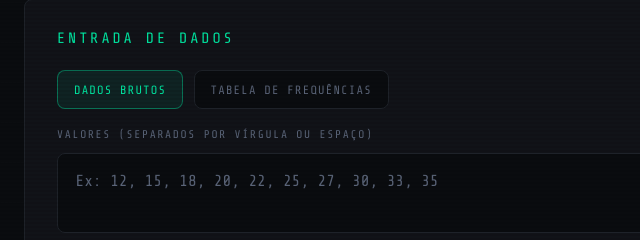
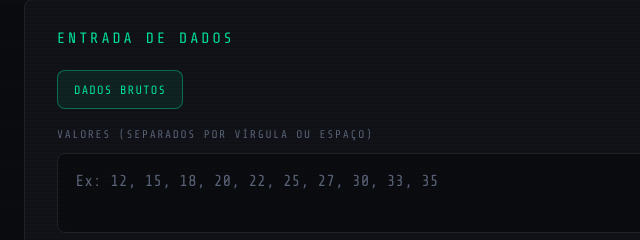
Before and after one commit to guxta18-rgb/Calculadora-de-Estatistica-2, a plain HTML site: page index.html in a window 1280 px wide. Shown: the part 244-484 px from the top of the page, 0-640 px from the left. Drawn offline with nearby package versions, Linux system fonts and the light colour scheme.

Commit message:
Update index.html

```diff
--- a/index.html
+++ b/index.html
@@ -808,7 +808,7 @@
 
       <div class="tabs">
         <button id="tab-brutos" class="tab-btn ativo" onclick="UI.alternarAba('brutos')">Dados Brutos</button>
-        <button id="tab-agrupados" class="tab-btn" onclick="UI.alternarAba('agrupados')">Tabela de Frequências</button>
+
       </div>
 
       <div id="aba-brutos" class="aba-conteudo ativa">
```
